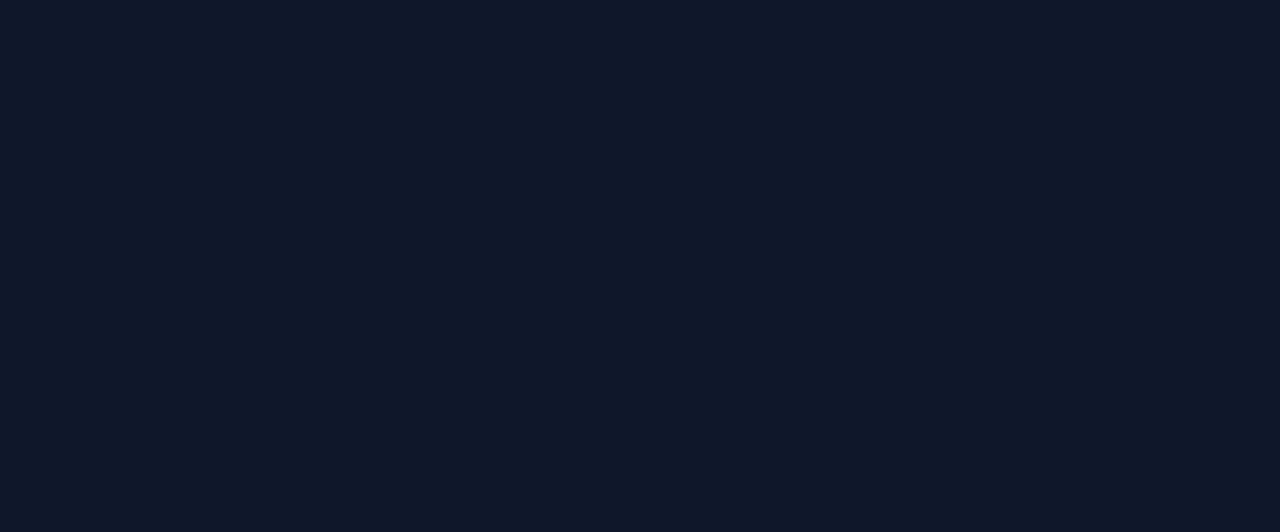
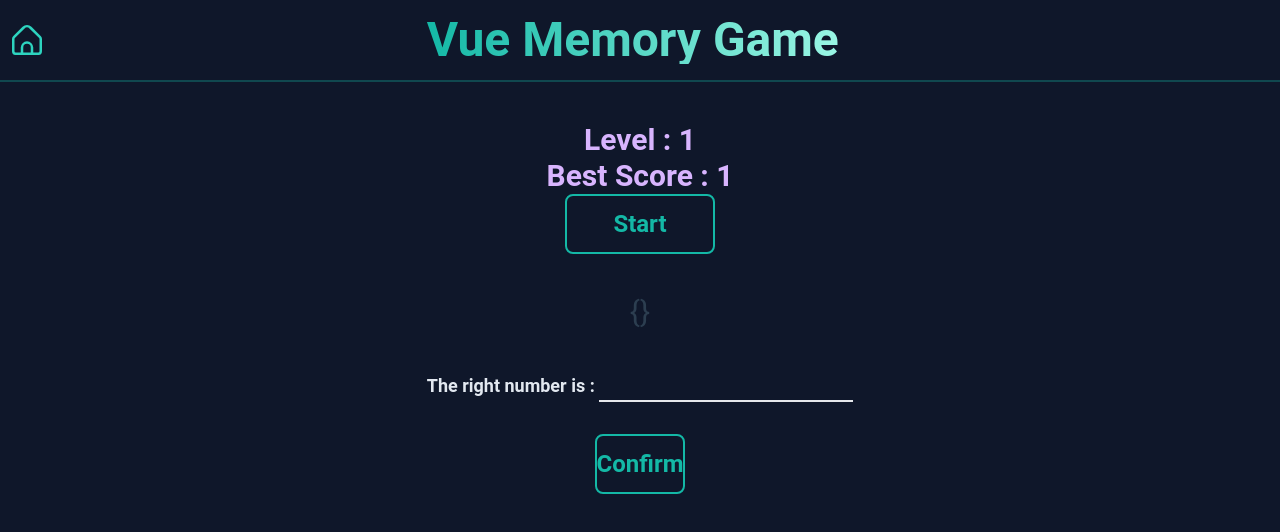
Before and after one commit to LeonidevFR/Vue-Memory-Game, a Vue app: page /memory/numbers in a window 1280 px wide. Before the commit this address had no page. Shown: the top 532 px of the page. Built offline with nearby package versions, Linux system fonts and the light colour scheme.

Commit message:
Add NumbersGame + refacto & routing

```diff
--- /dev/null
+++ b/src/components/NumbersGameBoard.vue
@@ -0,0 +1,41 @@
+<template>
+  <div class="flex flex-col justify-between items-center w-full h-[200px]">
+    <span class="flex text-3xl">
+      {
+      <h1 :class="numbersClass">
+        {{ levelPattern ? levelPattern.join("") : "" }}
+      </h1>
+      }
+    </span>
+    <form
+      @submit.prevent="
+        $emit('update:userNumbersPattern', modelValue);
+        $emit('onInputValidation');
+        modelValue = undefined;
+      "
+      class="flex flex-col items-center"
+    >
+      <span class="text-slate-200 text-lg font-bold">
+        The right number is :
+        <input
+          v-model="modelValue"
+          type="text"
+          class="text-slate-200 text-lg font-bold mb-8 bg-transparent border-b-2 focus:outline-none"
+        />
+      </span>
+      <input type="submit" class="btn-primary" value="Confirm" />
+    </form>
+  </div>
+</template>
+<script setup>
+import { ref, defineProps } from "vue";
+
+const props = defineProps({
+  numbersClass: String,
+  userNumbersPattern: String,
+  levelPattern: Array,
+});
+
+const modelValue = ref(props.userNumbersPattern);
+</script>
+<style lang=""></style>
--- a/src/components/SimonSaysBoard.vue
+++ b/src/components/SimonSaysBoard.vue
@@ -1,5 +1,5 @@
 <template>
-  <div class="flex justify-center">
+  <div class="flex justify-center w-full">
     <div
       v-for="(button, i) in buttons"
       @click="$emit('onButtonClick', i)"
--- a/src/components/TheHeader.vue
+++ b/src/components/TheHeader.vue
@@ -1,6 +1,6 @@
 <template>
   <div
-    class="w-full h-auto bg-slate-900 grid grid-cols-[1fr_2fr] items-center py-4"
+    class="w-full h-auto bg-slate-900 grid grid-cols-[1fr_2fr] items-center py-4 border-b-2 border-teal-500 border-opacity-30"
   >
     <Home
       @click="$router.push('/')"
--- a/src/router/index.js
+++ b/src/router/index.js
@@ -1,6 +1,6 @@
 import { createRouter, createWebHistory } from "vue-router";
 import ChooseGame from "../views/ChooseGame.vue";
-import GameBoard from "../components/GameBoard.vue";
+import GameBoard from "../views/GameBoard.vue";
 
 const router = createRouter({
   history: createWebHistory(),
@@ -15,6 +15,11 @@ const router = createRouter({
       name: "memory-simon-says",
       component: GameBoard,
     },
+    {
+      path: "/memory/numbers",
+      name: "memory-numbers",
+      component: GameBoard,
+    },
   ],
 });
 
--- a/src/views/ChooseGame.vue
+++ b/src/views/ChooseGame.vue
@@ -5,12 +5,17 @@
   </div>
   <div class="flex justify-center">
     <span
-      class="btn-secondary"
+      class="btn-primary w-[250px] mx-4"
       @click="$router.push({ name: 'memory-simon-says' })"
     >
       Simon Says
     </span>
-    <span class="btn-secondary"> Number Memory </span>
+    <span
+      class="btn-primary w-[250px] mx-4"
+      @click="$router.push({ name: 'memory-numbers' })"
+    >
+      Numbers Memory
+    </span>
   </div>
 </template>
 <script setup>
--- /dev/null
+++ b/src/views/GameBoard.vue
@@ -0,0 +1,197 @@
+<template>
+  <TheHeader></TheHeader>
+  <div class="flex flex-col items-center mt-10">
+    <div class="text-3xl font-bold text-purple-300">Level : {{ level }}</div>
+    <div class="text-3xl font-bold text-purple-300">
+      Best Score : {{ userBestScore }}
+    </div>
+    <!-- Start Button -->
+    <div
+      v-if="level === 1 && isGameOver === false"
+      @click="setUpGame"
+      class="btn-primary w-[150px]"
+    >
+      Start
+    </div>
+    <div class="flex flex-col items-center mt-10">
+      <!-- Game Board -->
+      <SimonSaysBoard
+        v-if="typeOfGame === 'memory-simon-says'"
+        :buttons="buttons"
+        :is-button-clickable="isButtonClickable"
+        @onButtonClick="onButtonClick($event)"
+      />
+      <div class="w-[800px]">
+        <NumbersGameBoard
+          v-if="typeOfGame === 'memory-numbers'"
+          v-model:userNumbersPattern="userNumbersPattern"
+          :numbers-class="numbersClass"
+          :level-pattern="levelPattern"
+          @onInputValidation="onInputValidation"
+        />
+      </div>
+      <!-- Game Status -->
+      <div class="w-full h-[250px] mt-5">
+        <GameStatusOver v-if="isGameOver === true" @onButtonClick="setUpGame" />
+        <GameStatusSuccess
+          v-if="isGameSuccess === true"
+          @onButtonClick="setUpGame"
+        />
+      </div>
+    </div>
+  </div>
+</template>
+<script setup>
+import { ref, onMounted } from "vue";
+import { useRoute } from "vue-router";
+import GameStatusSuccess from "../components/GameStatusSuccess.vue";
+import GameStatusOver from "../components/GameStatusOver.vue";
+import TheHeader from "../components/TheHeader.vue";
+import SimonSaysBoard from "../components/SimonSaysBoard.vue";
+import NumbersGameBoard from "../components/NumbersGameBoard.vue";
+
+const buttons = ref([
+  { color: "bg-amber-500" },
+  { color: "bg-teal-500" },
+  { color: "bg-red-500" },
+  { color: "bg-indigo-500" },
+  { color: "bg-orange-500" },
+  { color: "bg-cyan-500" },
+  { color: "bg-fuchsia-500" },
+  { color: "bg-zinc-500" },
+]);
+
+const level = ref(1);
+const route = useRoute();
+const typeOfGame = ref(undefined);
+const userBestScore = ref(0);
+const levelPattern = ref([]);
+const userPattern = ref([]);
+const userNumbersPattern = ref();
+const numbersClass = ref(undefined);
+const isButtonClickable = ref(false);
+const isGameOver = ref(false);
+const isGameSuccess = ref(false);
+
+onMounted(() => {
+  typeOfGame.value = route.name;
+  setBestScore();
+});
+
+function setUpGame() {
+  levelPattern.value = [];
+  userPattern.value = [];
+  isGameOver.value = false;
+  isGameSuccess.value = false;
+  isButtonClickable.value = false;
+  getPattern();
+
+  if (typeOfGame.value === "memory-simon-says") {
+    launchSimonSaysGame();
+  } else if (typeOfGame.value === "memory-numbers") {
+    lauchNumbersGame();
+  }
+}
+
+function getPattern() {
+  let patternLength = 2 + level.value;
+  var pattern = new Array(patternLength).fill(1);
+  pattern.forEach((element, index) => {
+    pattern[index] = Math.floor(Math.random() * 8);
+  });
+  levelPattern.value = pattern;
+}
+
+function setBestScore() {
+  let currentScore = level.value;
+  let storageName = `${typeOfGame.value}-best-score`;
+  let bestScore = localStorage.getItem(storageName);
+  userBestScore.value = localStorage.getItem(storageName);
+
+  if (!bestScore) {
+    localStorage.setItem(storageName, currentScore);
+    userBestScore.value = currentScore;
+  }
+
+  if (currentScore > bestScore) {
+    localStorage.setItem(storageName, currentScore);
+    userBestScore.value = currentScore;
+  }
+}
+
+function onLevelSuccess() {
+  isGameSuccess.value = true;
+  level.value++;
+  setBestScore();
+}
+
+function onGameOver() {
+  isGameOver.value = true;
+  level.value = 1;
+}
+
+// Simon says game functions
+
+function launchSimonSaysGame() {
+  let count = 0;
+  let length = levelPattern.value.length - 1;
+  let index = levelPattern.value[count];
+  const myInterval = setInterval(() => {
+    index = levelPattern.value[count];
+    buttons.value[index].class = "opacity-100";
+    if (count >= length) {
+      clearInterval(myInterval);
+      isButtonClickable.value = true;
+    }
+    setTimeout(() => {
+      buttons.value[index].class = "opacity-40";
+    }, 500);
+    count++;
+  }, 1000);
+}
+
+function onButtonClick(index) {
+  let levelPatternLength = levelPattern.value.length - 1;
+  let userPatternLength = userPattern.value.length;
+
+  if (!isGameOver.value === true && !isGameSuccess.value === true) {
+    if (isButtonClickable.value === true && !!isGameOver) {
+      if (userPatternLength <= levelPatternLength) {
+        if (levelPattern.value[userPatternLength] === index) {
+          userPattern.value.push(index);
+        } else {
+          onGameOver();
+          return;
+        }
+      }
+
+      if (userPatternLength === levelPatternLength) {
+        onLevelSuccess();
+      }
+    }
+  }
+}
+
+// Numbers game functions
+
+function lauchNumbersGame() {
+  numbersClass.value = "block";
+  let length = levelPattern.value.length - 1;
+  setTimeout(() => {
+    numbersClass.value = "hidden";
+  }, 250 * length);
+}
+
+function onInputValidation() {
+  if (isGameOver.value === false && isGameSuccess.value === false) {
+    if (levelPattern.value.join("") === userNumbersPattern.value) {
+      userNumbersPattern.value = undefined;
+      onLevelSuccess();
+    } else {
+      userNumbersPattern.value = undefined;
+      onGameOver();
+    }
+  }
+}
+</script>
+<style scoped></style>
```
